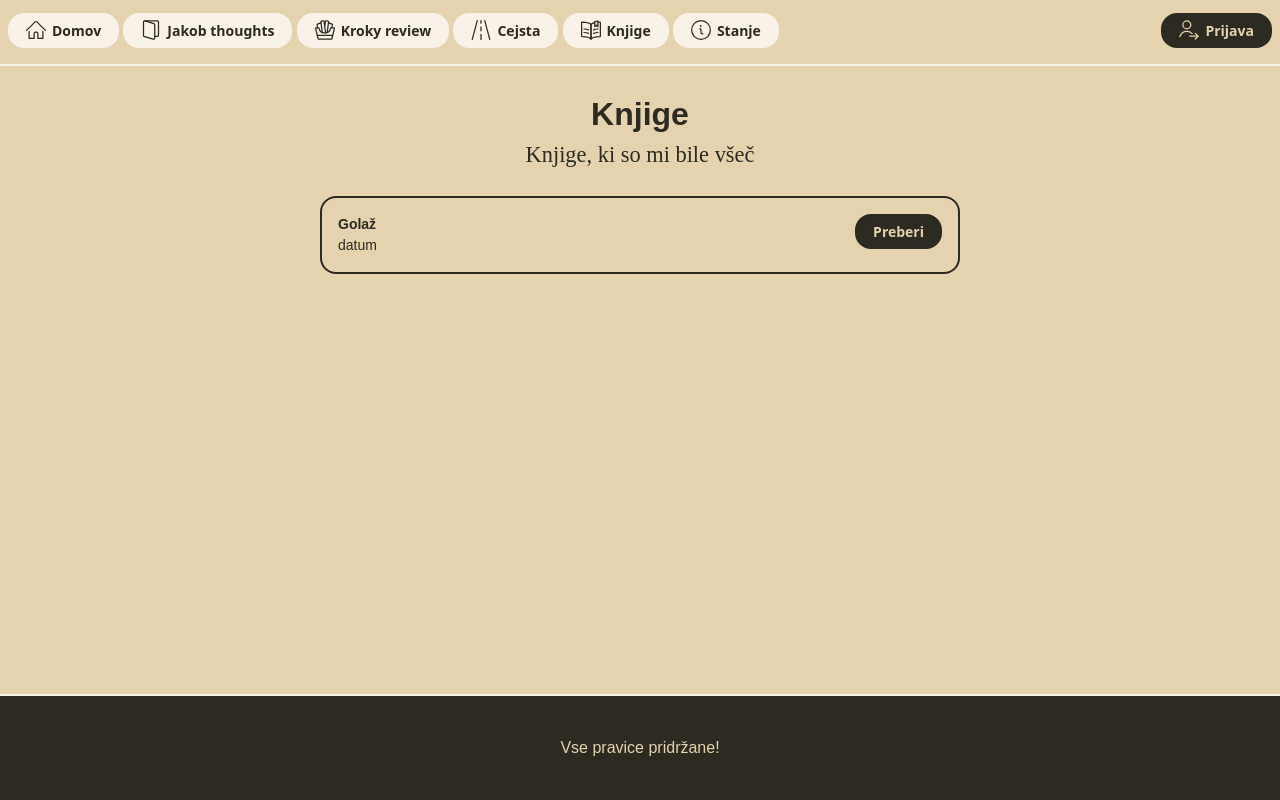
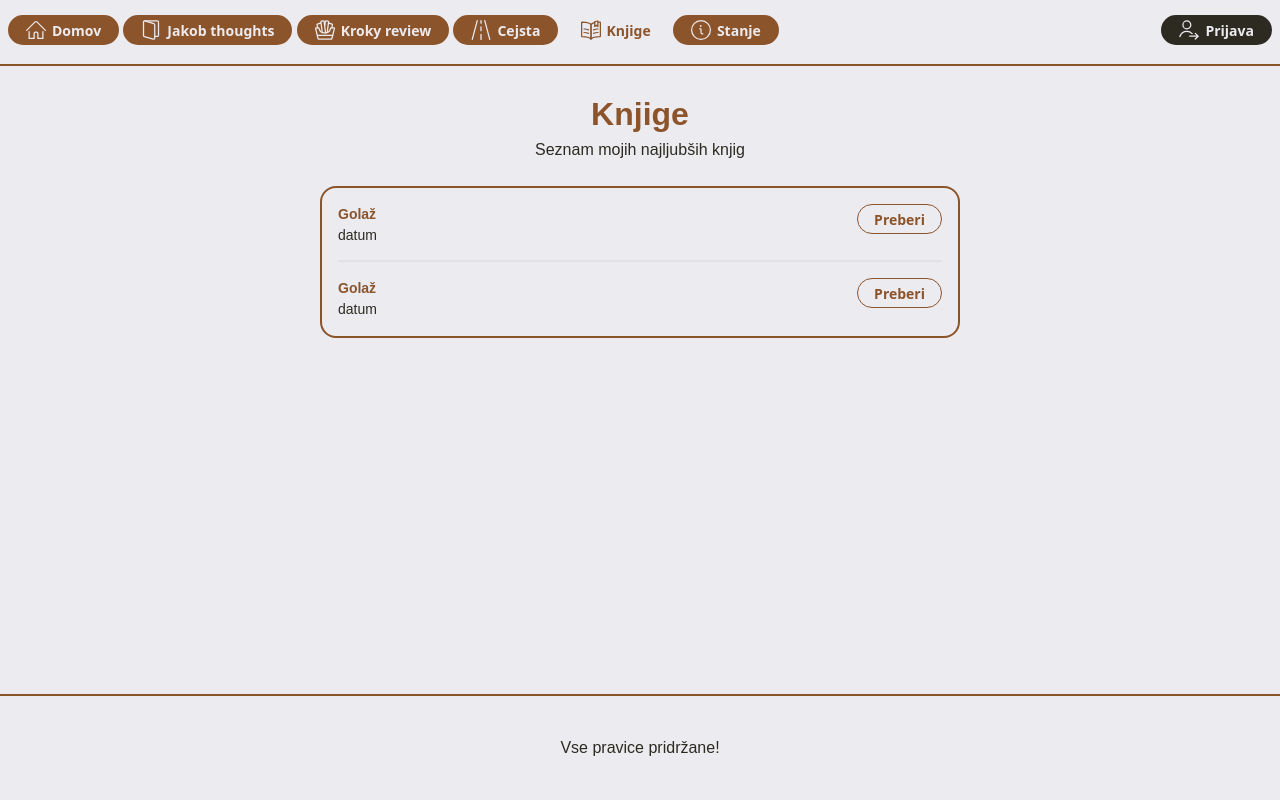
Before and after one commit to jeraj636/kokosek, a PHP site: page /knjige/ in a window 1280 px wide. Run offline with PHP 8.4, Linux system fonts and the light colour scheme; style sheets or scripts are compiled from the project's sources; some web fonts are replaced.

Commit message:
popdavil podstrani

```diff
--- a/web/knjige/index.html
+++ b/web/knjige/index.html
@@ -17,14 +17,14 @@
         <div class="navbar">
             <div class="flex-1">
 
-                <a href="/" id="domovBtn" class="btn btn-primary"><svg xmlns="http://www.w3.org/2000/svg" width="20"
+                <a href="/" id="domovBtn" class="btn btn-accent"><svg xmlns="http://www.w3.org/2000/svg" width="20"
                         height="20"
                         viewBox="0 0 24 24"><!-- Icon from Ultimate free icons by Streamline - https://creativecommons.org/licenses/by/4.0/ -->
                         <path fill="none" stroke="currentColor" stroke-linecap="round" stroke-linejoin="round"
                             stroke-width="1.5"
                             d="M3.753 13.944v8.25h6v-6a1.5 1.5 0 0 1 1.5-1.5h1.5a1.5 1.5 0 0 1 1.5 1.5v6h6v-8.25m-19.5-1.5L10.942 2.255a1.5 1.5 0 0 1 2.122 0l10.189 10.189" />
                     </svg>Domov</a>
-                <a href="/jakob_thoughts/" id="thoughtsBtn" class="btn btn-primary"><svg
+                <a href="/jakob_thoughts/" id="thoughtsBtn" class="btn btn-accent"><svg
                         xmlns="http://www.w3.org/2000/svg" width="20" height="20"
                         viewBox="0 0 24 24"><!-- Icon from Ultimate free icons by Streamline - https://creativecommons.org/licenses/by/4.0/ -->
                         <g fill="none" stroke="currentColor" stroke-linecap="round" stroke-linejoin="round"
@@ -34,7 +34,7 @@
                             <path d="M4.5.987h15a1.5 1.5 0 0 1 1.5 1.5v15.75a1.5 1.5 0 0 1-1.5 1.5h-3" />
                         </g>
                     </svg>Jakob thoughts</a>
-                <a href="/kroky_review/" id="krokyBtn" class="btn btn-primary"><svg xmlns="http://www.w3.org/2000/svg"
+                <a href="/kroky_review/" id="krokyBtn" class="btn btn-accent"><svg xmlns="http://www.w3.org/2000/svg"
                         width="20" height="20"
                         viewBox="0 0 24 24"><!-- Icon from Ultimate free icons by Streamline - https://creativecommons.org/licenses/by/4.0/ -->
                         <g fill="none" stroke="currentColor" stroke-linecap="round" stroke-linejoin="round"
@@ -45,7 +45,7 @@
                                 d="M23.07 9.626a.83.83 0 0 0-.638-.3H19.4a.765.765 0 0 0-.765.635a6.71 6.71 0 0 1-6.871 5.5a6.71 6.71 0 0 1-6.87-5.5a.77.77 0 0 0-.766-.635h-2.56a.83.83 0 0 0-.638.3a.77.77 0 0 0-.16.667l2.908 11.918a.81.81 0 0 0 .8.619h15.046a.81.81 0 0 0 .8-.619l2.909-11.918a.78.78 0 0 0-.163-.667" />
                         </g>
                     </svg>Kroky review</a>
-                <a href="/cejsta/" id="cejstaBtn" class="btn btn-primary"><svg xmlns="http://www.w3.org/2000/svg"
+                <a href="/cejsta/" id="cejstaBtn" class="btn btn-accent"><svg xmlns="http://www.w3.org/2000/svg"
                         width="20" height="20"
                         viewBox="0 0 24 24"><!-- Icon from Ultimate free icons by Streamline - https://creativecommons.org/licenses/by/4.0/ -->
                         <path fill="none" stroke="currentColor" stroke-linecap="round" stroke-linejoin="round"
@@ -65,7 +65,7 @@
                             <path d="M20.25 7.8V1.2a24 24 0 0 0-3.75.6v6l1.875-1.5z" />
                         </g>
                     </svg>Knjige</a>
-                <a href="/stanje/" id="stanjeBtn" class="btn btn-primary"><svg xmlns="http://www.w3.org/2000/svg"
+                <a href="/stanje/" id="stanjeBtn" class="btn btn-accent"><svg xmlns="http://www.w3.org/2000/svg"
                         width="20" height="20"
                         viewBox="0 0 24 24"><!-- Icon from Ultimate free icons by Streamline - https://creativecommons.org/licenses/by/4.0/ -->
                         <g fill="none" stroke="currentColor" stroke-width="1.5">
@@ -79,7 +79,7 @@
             </div>
 
             <div class="flex-none">
-                <a href="/prijava/" id="prijavaBtn" class="btn btn-secondary"><svg xmlns="http://www.w3.org/2000/svg"
+                <a href="/prijava/" id="prijavaBtn" class="btn btn-neutral"><svg xmlns="http://www.w3.org/2000/svg"
                         width="20" height="20"
                         viewBox="0 0 24 24"><!-- Icon from Ultimate free icons by Streamline - https://creativecommons.org/licenses/by/4.0/ -->
                         <g fill="none" stroke="currentColor" stroke-linecap="round" stroke-linejoin="round"
@@ -94,30 +94,40 @@
 
         </div>
         </div>
-        <hr class="border border-primary border-1">
+        <hr class="border border-accent border-1">
     </header>
     <div class="zabojnik">
         <div class="levo"></div>
         <main class="sredina">
             <div style="height: 3vh;"></div>
-            <h1>Knjige</h1>
-            <p>Knjige, ki so mi bile všeč</p>
+            <h1 class="text-accent">Knjige</h1>
+            <h2>Seznam mojih najljubših knjig</h2>
             <div style="height: 3vh;"></div>
-            <ul class="list bg-base-100 rounded-box border-2">
+            <ul class="list bg-base-100 rounded-box border-accent border-2">
 
 
                 <li class="list-row">
                     <div class="list-col-grow">
                         <div>
-                            <h3>Golaž</h3>
+                            <h3 class="text-accent">Golaž</h3>
                         </div>
                         <div>
                             <h2>datum</h2>
                         </div>
                     </div>
-                    <button href="/" class="btn btn-secondary">Preberi</button>
+                    <button href="/" class="btn btn-primary border border-accent border-1">Preberi</button>
                 </li>
-
+                <li class="list-row">
+                    <div class="list-col-grow">
+                        <div>
+                            <h3 class="text-accent">Golaž</h3>
+                        </div>
+                        <div>
+                            <h2>datum</h2>
+                        </div>
+                    </div>
+                    <button href="/" class="btn btn-primary border border-accent border-1">Preberi</button>
+                </li>
 
             </ul>
         </main>
@@ -125,7 +135,7 @@
     </div>
 
     <div class="noga">
-        <hr class="border border-primary border-1">
+        <hr class="border border-accent border-1">
 
         <footer class="sm:footer-horizontal bg-secondary text-secondary-content p-10">
             <h2 id="pravice" style="align-content: center;">Vse pravice pridržane!</h2>
--- a/web/src/dasy.css
+++ b/web/src/dasy.css
@@ -10,31 +10,31 @@
   default: true;
   prefersdark: false;
   color-scheme: "light";
-  --color-base-100: hsl(38.7 50.8% 79.1%);
-  --color-base-200: hsl(38.7 50.8% 89.1%);
-  --color-base-300: hsl(38.7 50.8% 99.1%);
+  --color-base-100: #ecebef;
+  --color-base-200: hsl(255 11.1% 80.9%);
+  --color-base-300: #8c542b;
   --color-base-content: #2c2a21;
-  --color-primary: hsl(38.7 50.8% 94.1%);
-  --color-primary-content: #2c2a21;
-  --color-secondary: #2c2a21;
-  --color-secondary-content: hsl(38.7 50.8% 79.1%);
-  --color-accent: #a04c42;
-  --color-accent-content: hsl(38.7 50.8% 99.1%);
-  --color-neutral: #2d6c3f;
-  --color-neutral-content: hsl(38.7 50.8% 99.1%);
+  --color-primary: #ecebef;
+  --color-primary-content: #8c542b;
+  --color-secondary: #ecebef;
+  --color-secondary-content: #2c2a21;
+  --color-accent: #8c542b;
+  --color-accent-content: #ecebef;
+  --color-neutral: #2c2a21;
+  --color-neutral-content: #ecebef;
   --color-info: #2d6c3f;
-  --color-info-content: hsl(38.7 50.8% 99.1%);
-  --color-success: #2c2a21;
-  --color-success-content: #d2b175;
-  --color-warning: hsl(38.7 50.8% 79.1%);
-  --color-warning-content: #a04c42;
+  --color-info-content: #ecebef;
+  --color-success: #2d6c3f;
+  --color-success-content: #ecebef;
+  --color-warning: #a04c42;
+  --color-warning-content: #ecebef;
   --color-error: #a04c42;
   --color-error-content: #ecebef;
   --radius-selector: 1rem;
   --radius-field: 1rem;
   --radius-box: 1rem;
-  --size-selector: 0.1875rem;
-  --size-field: 0.21875rem;
+  --size-selector: 0.3125rem;
+  --size-field: 0.1875rem;
   --border: 2px;
   --depth: 0;
   --noise: 0;
```
Also changed, not shown: web/index.html (+10 -10 lines), web/jakob_thoughts/index.html (+23 -13 lines), web/kroky_review/index.html (+23 -13 lines).
